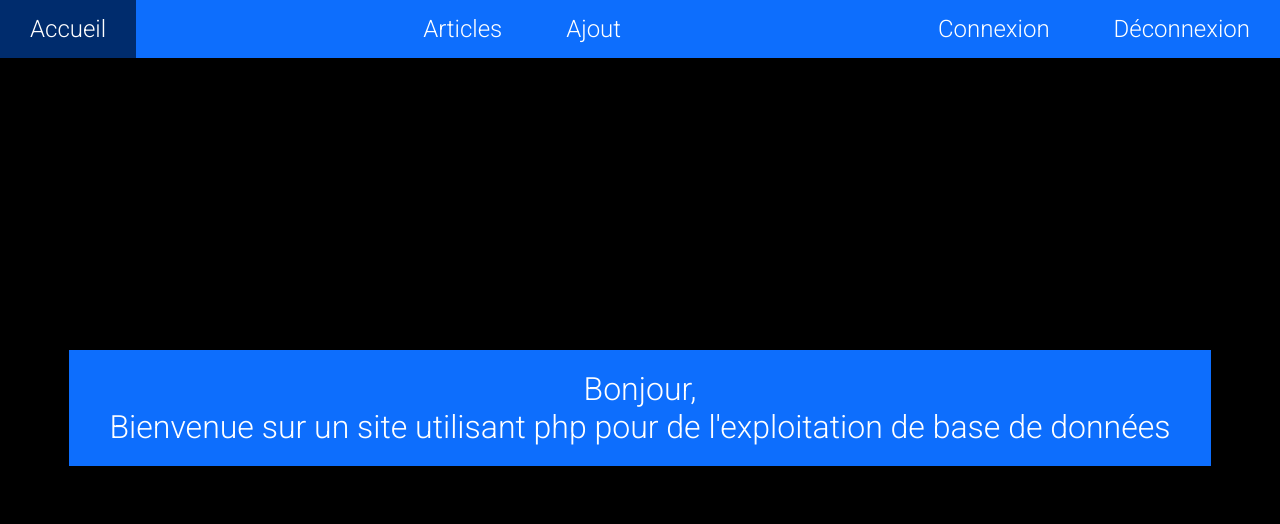
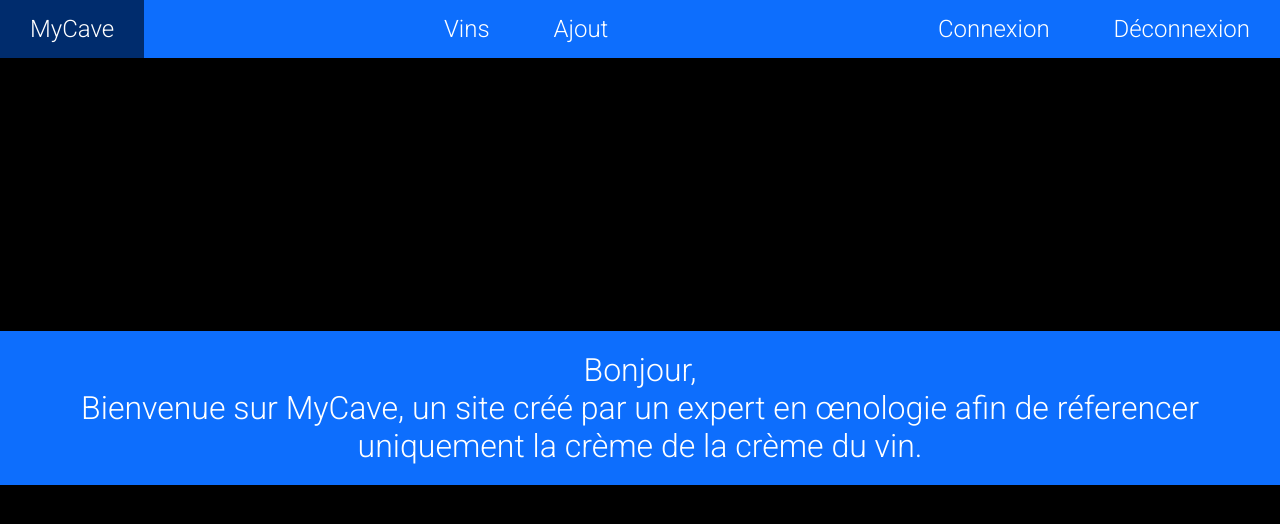
Before and after one commit to Matthieu-renaud/mycave, a PHP site: page / in a window 1280 px wide. Shown: the top 524 px of the page. Run offline with PHP 8.4, Linux system fonts and the light colour scheme.

Commit message:
un message

```diff
--- a/index.php
+++ b/index.php
@@ -14,10 +14,10 @@
 <header>
     <nav>
       <ul class="group_menus">
-        <li class="menus"><a href="./index.php">Accueil</a></li>
+        <li class="menus"><a href="./index.php">MyCave</a></li>
       </ul>
       <ul class="group_menus">
-        <li class="menus"><a href="./aff_article.php">Articles</a></li>
+        <li class="menus"><a href="./aff_article.php">Vins</a></li>
         <li class="menus"><a href="./ajout_article.php">Ajout</a></li>
       </ul>
       <ul class="group_menus">
@@ -30,7 +30,7 @@
 
   <main>
 
-    <div class="info">Bonjour,<br>Bienvenue sur un site utilisant php pour de l'exploitation de base de données</div>
+    <div class="info">Bonjour,<br>Bienvenue sur MyCave, un site créé par un expert en œnologie afin de réferencer uniquement la crème de la crème du vin.</div>
 
   </main>
 
```
Also changed, not shown: assets/img/dlViolet.jpg (deleted), assets/img/dletchebestoof.jpg (deleted), assets/img/dlhollandeGetRekt.jpg (deleted).
